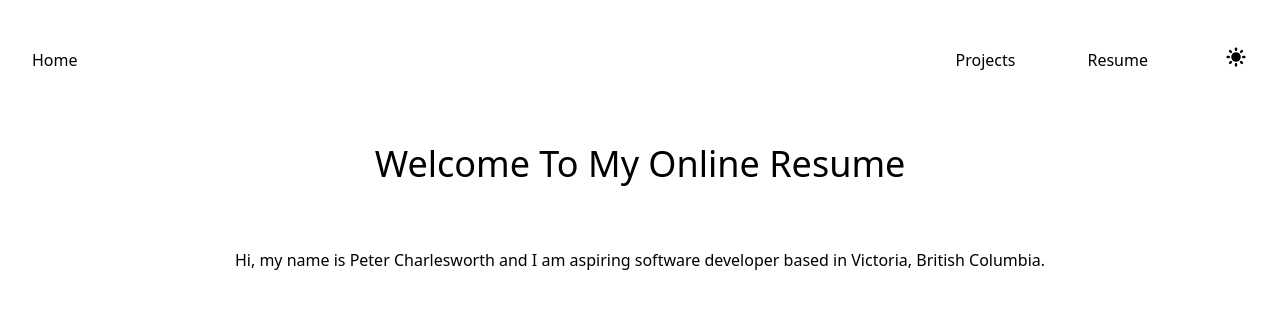
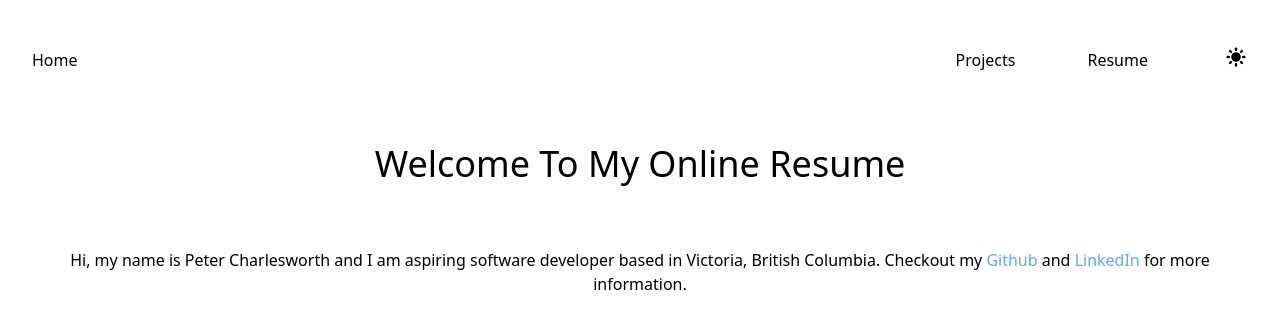
Before and after one commit to ElMarchk0/nuxtResume, a Nuxt app: page / in a window 1280 px wide. Shown: the top 328 px of the page. Built offline with nearby package versions, Linux system fonts and the light colour scheme.

Commit message:
minor updates

```diff
--- a/pages/index.vue
+++ b/pages/index.vue
@@ -2,9 +2,19 @@
   <NuxtLayout name="default">
     <div class="flex justify-center flex-col md:justify-start">
       <h1 class="text-center text-4xl">Welcome To My Online Resume</h1>
-      <p class="text-center py-16">
+      <p class="text-center p-16">
         Hi, my name is Peter Charlesworth and I am aspiring software developer
-        based in Victoria, British Columbia.
+        based in Victoria, British Columbia. Checkout my
+        <span class="text-blue-400"
+          ><a href="https://github.com/ElMarchk0">Github</a></span
+        >
+        and
+        <span class="text-blue-400"
+          ><a href="https://www.linkedin.com/in/peter-charlesworth-22b866215/"
+            >LinkedIn</a
+          ></span
+        >
+        for more information.
       </p>
     </div>
   </NuxtLayout>
```
